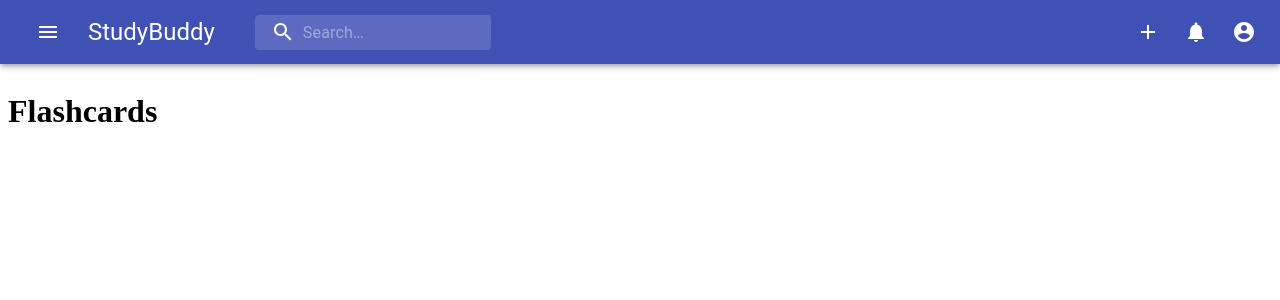
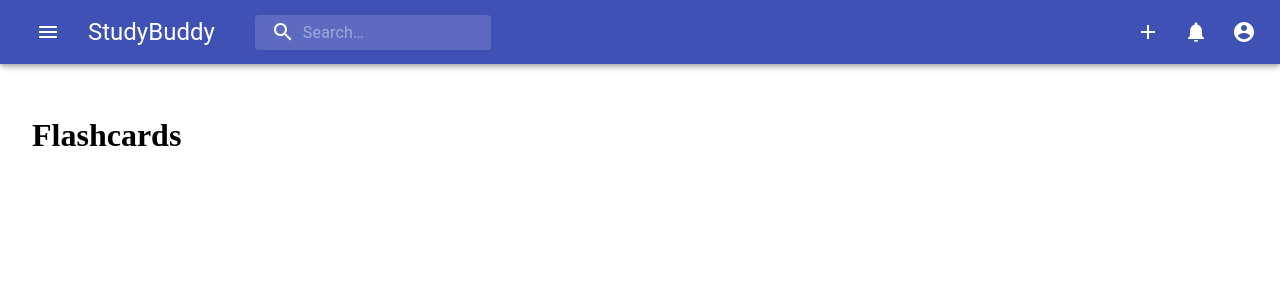
Before and after one commit to alexl0806/OrgTool, a React (Create React App) app in the folder client/: page /flashcards in a window 1280 px wide. Shown: the top 300 px of the page. Built offline with nearby package versions, Linux system fonts and the light colour scheme.

Commit message:
Added persistent side menu on larger screens

```diff
--- a/client/package.json
+++ b/client/package.json
@@ -9,6 +9,7 @@
     "@testing-library/react": "^11.2.7",
     "@testing-library/user-event": "^12.8.3",
     "axios": "^0.21.1",
+    "clsx": "^1.1.1",
     "dayjs": "^1.10.5",
     "install": "^0.13.0",
     "npm": "^7.19.1",
--- a/client/src/components/AppNavbar/AppNavbar.js
+++ b/client/src/components/AppNavbar/AppNavbar.js
@@ -3,7 +3,7 @@ import { makeStyles } from "@material-ui/core/styles";
 import { AppBar, Toolbar, Typography, IconButton } from "@material-ui/core";
 
 import SearchBar from "./SearchBar/SearchBar.js";
-import SideMenu from "./SideMenu/SideMenu.js";
+import SideMenu from "./SideMenu.js";
 
 import MenuIcon from "@material-ui/icons/Menu";
 import AddIcon from "@material-ui/icons/Add";
--- a/client/src/components/AppNavbar/SideMenu/SideMenu.js
+++ b/client/src/components/AppNavbar/SideMenu.js
@@ -1,5 +1,5 @@
 import React from "react";
-import { makeStyles } from "@material-ui/core/styles";
+import { makeStyles, useTheme } from "@material-ui/core/styles";
 import { BrowserRouter as Router, Switch, Route, Link } from "react-router-dom";
 import {
   Drawer,
@@ -7,7 +7,11 @@ import {
   ListItem,
   ListItemText,
   Toolbar,
+  useMediaQuery,
 } from "@material-ui/core";
+import clsx from "clsx";
+
+import Today from "../Today.js";
 
 const useStyles = makeStyles((theme) => ({
   drawer: {
@@ -21,6 +25,18 @@ const useStyles = makeStyles((theme) => ({
     textDecoration: "none",
     color: "inherit",
   },
+  content: {
+    transition: theme.transitions.create("margin", {
+      easing: theme.transitions.easing.sharp,
+      duration: theme.transitions.duration.enteringScreen,
+    }),
+    padding: theme.spacing(3),
+  },
+  contentShift: {
+    [theme.breakpoints.up("sm")]: {
+      marginLeft: 240,
+    },
+  },
 }));
 
 const listItems = [
@@ -33,10 +49,17 @@ const listItems = [
 
 const SideMenu = ({ isOpen, toggleSideMenu }) => {
   const classes = useStyles();
+  const theme = useTheme();
+
+  const isSmallScreen = useMediaQuery(theme.breakpoints.up("sm"));
+  const drawerVariant = {
+    variant: isSmallScreen ? "persistent" : "temporary",
+  };
 
   return (
     <Router>
       <Drawer
+        {...drawerVariant}
         anchor="left"
         open={isOpen}
         className={classes.drawer}
@@ -57,9 +80,12 @@ const SideMenu = ({ isOpen, toggleSideMenu }) => {
         </List>
       </Drawer>
 
+      <div
+        className={clsx(classes.content, { [classes.contentShift]: isOpen })}
+      >
         <Switch>
           <Route path="/" exact>
-          <h1>Today</h1>
+            <Today />
           </Route>
           <Route path="/todo">
             <h1>Todo</h1>
@@ -74,6 +100,7 @@ const SideMenu = ({ isOpen, toggleSideMenu }) => {
             <h1>Flashcards</h1>
           </Route>
         </Switch>
+      </div>
     </Router>
   );
 };
--- /dev/null
+++ b/client/src/components/Today.js
@@ -0,0 +1,13 @@
+import React from "react";
+
+import { Typography } from "@material-ui/core";
+
+const Today = () => {
+  return (
+    <div>
+      <Typography component="h1">Today</Typography>
+    </div>
+  );
+};
+
+export default Today;
```
Also changed, not shown: 2 other files (tests, documents, lock files or other folders). Lines whose indentation alone changed are shown as unchanged.
